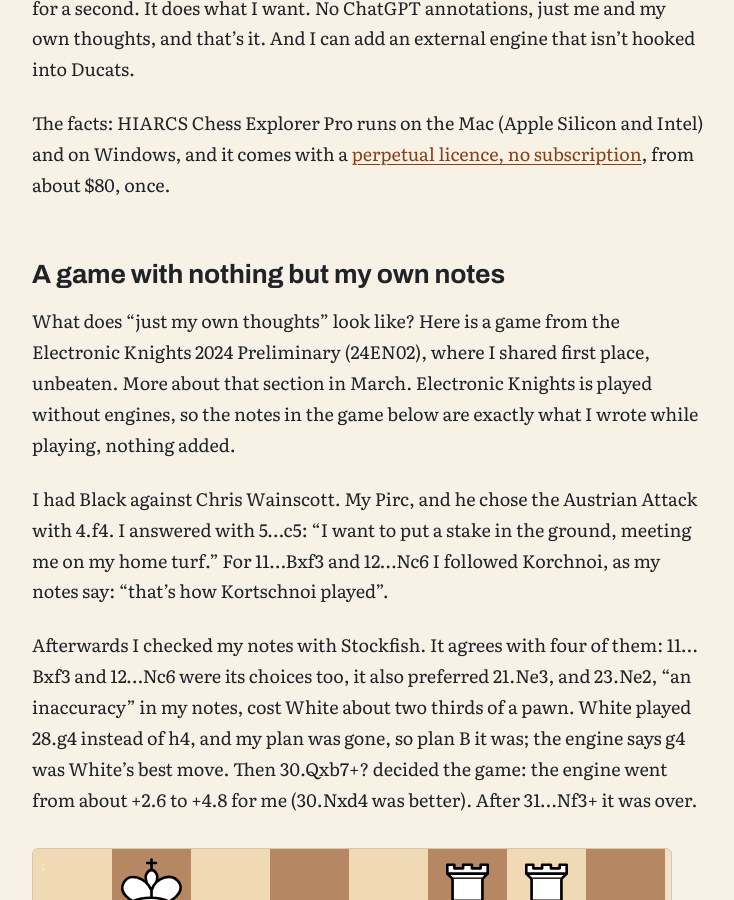
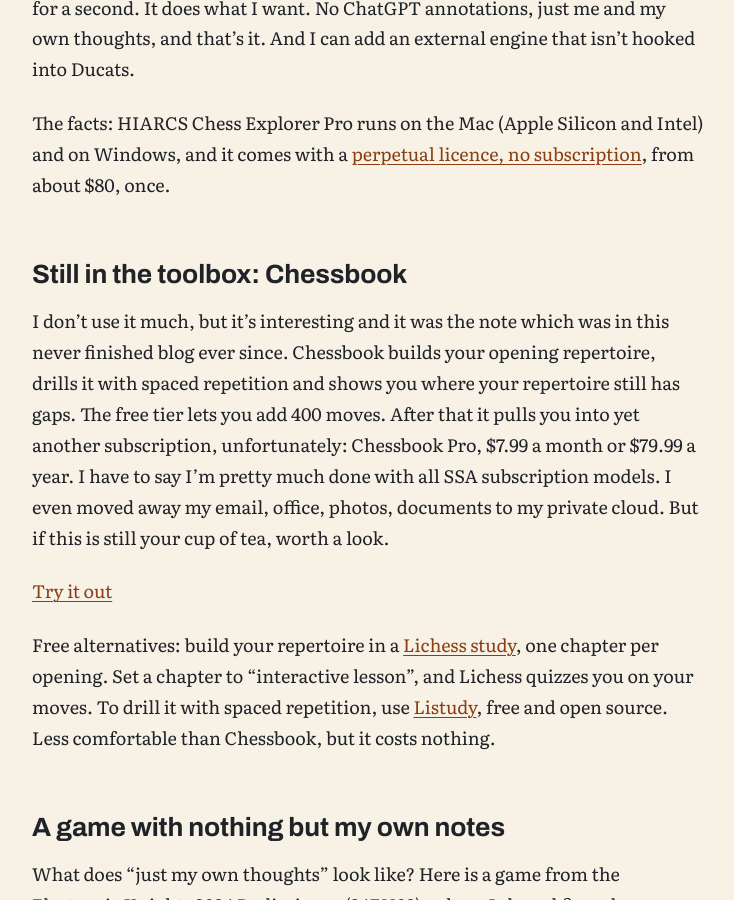
Before and after one commit to Egbert-Azure/Chess-Website, a Jekyll site: the page built from _posts/2026-11-16-Tools-and-Weapons-Two-Years-Later.md, in a window 1280 px wide and 900 px high, scrolled down 2146 px. Shown: the whole window, without its empty margins (48-782 px from the left). Built offline with Jekyll 4.4.1, drawn with Linux system fonts in a browser that asks for light colours; comment, search, counter and statistics services are not loaded; some of the changed text lies outside the part shown.

Commit message:
Update 2026-11-16-Tools-and-Weapons-Two-Years-Later.md

```diff
--- a/_posts/2026-11-16-Tools-and-Weapons-Two-Years-Later.md
+++ b/_posts/2026-11-16-Tools-and-Weapons-Two-Years-Later.md
@@ -32,6 +32,15 @@ If you have been here before, you have noticed: this site has a new look.
 In April I left ChessBase for HIARCS Chess Explorer ([Back on the Board](https://chess.myvortexcloud.com/Back-on-the-Board)). Seven months later: it's amazing, and I don't regret leaving the ChessBase nonsense for a second. It does what I want. No ChatGPT annotations, just me and my own thoughts, and that's it. And I can add an external engine that isn't hooked into Ducats.
 
 The facts: HIARCS Chess Explorer Pro runs on the Mac (Apple Silicon and Intel) and on Windows, and it comes with a [perpetual licence, no subscription](https://hiarcs.com/mac-chess-explorer-pro.html), from about $80, once.
+
+## Still in the toolbox: Chessbook
+
+I don't use it much, but it's interesting and it was the note which was in this never finished blog ever since. Chessbook builds your opening repertoire, drills it with spaced repetition and shows you where your repertoire still has gaps. The free tier lets you add 400 moves. After that it pulls you into yet another subscription, unfortunately: Chessbook Pro, $7.99 a month or $79.99 a year.
+I have to say I'm pretty much done with all SSA subscription models. I even moved away my email, office, photos, documents to my private cloud. But if this is still your cup of tea, worth a look.
+
+[Try it out](https://chessbook.com/?ref=seniorchessimprover)
+
+Free alternatives: build your repertoire in a [Lichess study](https://lichess.org/study), one chapter per opening. Set a chapter to "interactive lesson", and Lichess quizzes you on your moves. To drill it with spaced repetition, use [Listudy](https://listudy.org/en), free and open source. Less comfortable than Chessbook, but it costs nothing.
 
 ## A game with nothing but my own notes
 
```
